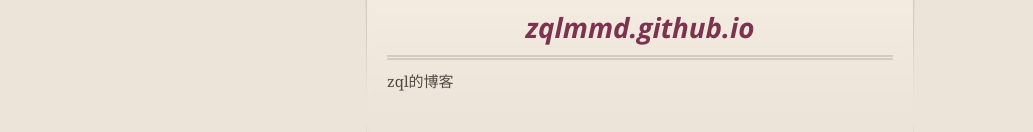
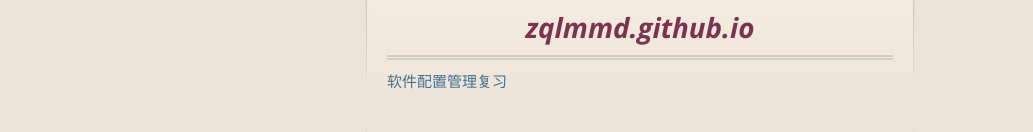
Before and after one commit to zqlmmd/zqlmmd.github.io, a plain HTML site: page index.html in a window 1280 px wide. Shown: the part 219-351 px from the top of the page, without its empty margins (0-1033 px from the left). Drawn offline with nearby package versions, Linux system fonts and the light colour scheme.

Commit message:
添加链接

```diff
--- a/index.html
+++ b/index.html
@@ -48,7 +48,7 @@
         <h1>
 <a id="zqlmmdgithubio" class="anchor" href="#zqlmmdgithubio" aria-hidden="true"><span aria-hidden="true" class="octicon octicon-link"></span></a>zqlmmd.github.io</h1>
 
-<p>zql的博客</p>
+<a href="#"><p>软件配置管理复习</p></a>
       </section>
 
       <footer>
```
